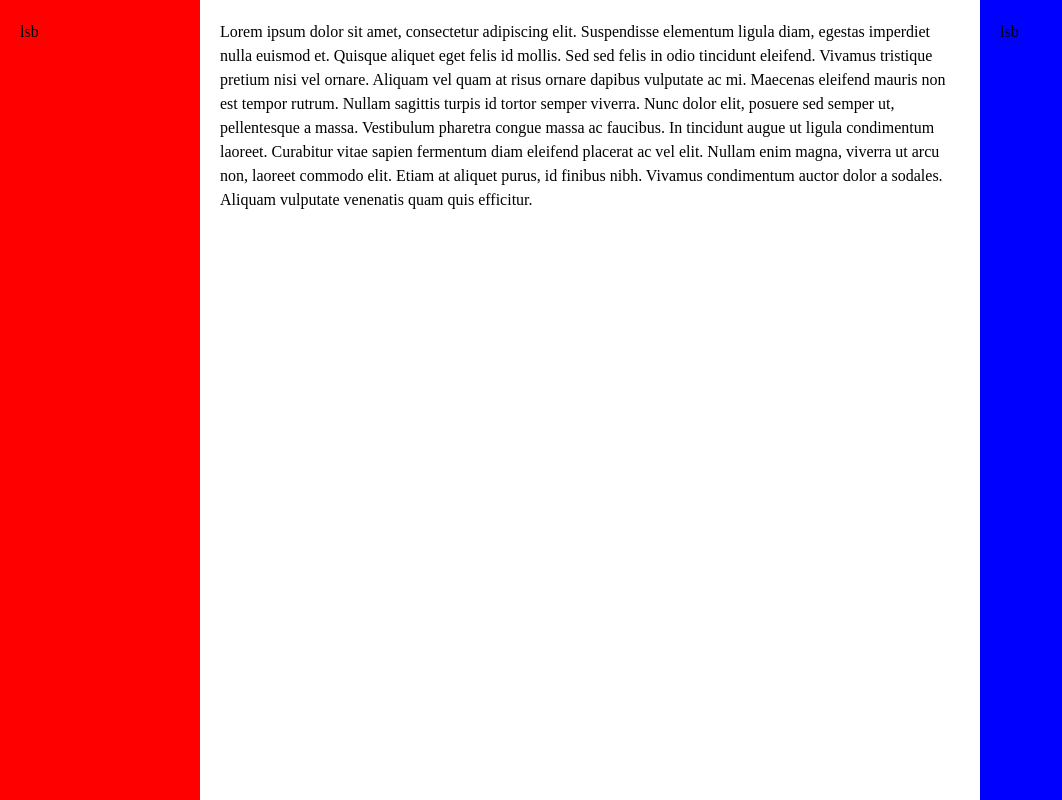
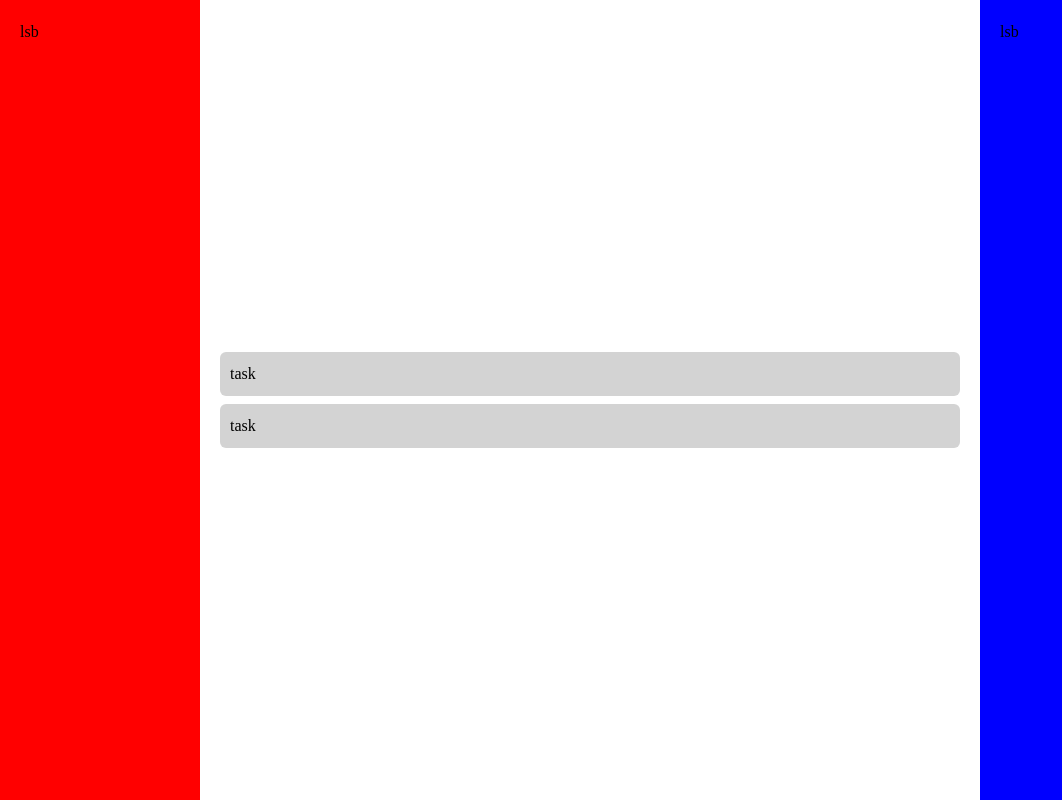
Before and after one commit to macaronpark/todo, a React (Vite) app: page / in a window 1280 px wide. Shown: the whole page, without its empty margins (0-1062 px from the left). Built offline with nearby package versions, Linux system fonts and the light colour scheme.

Commit message:
Task 컴포넌트 추가

```diff
--- a/src/App.tsx
+++ b/src/App.tsx
@@ -1,6 +1,6 @@
 import { useState } from 'react';
 import styles from './App.module.scss';
-import { CategorySideBar, TaskDetail, TaskList } from './ui';
+import { CategorySideBar, Task, TaskDetail, TaskList } from './ui';
 
 function App() {
   const [isSidebarVisible, setSidebarVisible] = useState(true);
@@ -12,7 +12,10 @@ function App() {
   return (
     <div className={styles.wrapper}>
       <CategorySideBar />
-      <TaskList onClick={toggleSidebar} />
+      <TaskList>
+        <Task onClick={toggleSidebar} />
+        <Task onClick={toggleSidebar} />
+      </TaskList>
       {isSidebarVisible && <TaskDetail />}
     </div>
   );
--- /dev/null
+++ b/src/ui/Task/Task.module.scss
@@ -0,0 +1,11 @@
+.wrapper {
+  background-color: lightgray;
+  padding: 10px;
+  border-radius: 6px;
+  cursor: pointer;
+  width: 100%;
+
+  &:hover {
+    background-color: gray;
+  }
+}
--- /dev/null
+++ b/src/ui/Task/Task.tsx
@@ -0,0 +1,15 @@
+import styles from './Task.module.scss';
+
+type TProps = {
+  onClick: () => void;
+};
+
+const Task = ({ onClick }: TProps) => {
+  return (
+    <div className={styles.wrapper} onClick={onClick}>
+      task
+    </div>
+  );
+};
+
+export default Task;
--- /dev/null
+++ b/src/ui/Task/index.ts
@@ -0,0 +1 @@
+export { default } from './Task';
--- a/src/ui/TaskList/TaskList.module.scss
+++ b/src/ui/TaskList/TaskList.module.scss
@@ -1,4 +1,6 @@
 .wrapper {
+  @include flex($flex-direction: column);
+  gap: 8px;
   flex-grow: 1;
   padding: 20px;
   background-color: #ffffff;
--- a/src/ui/TaskList/TaskList.tsx
+++ b/src/ui/TaskList/TaskList.tsx
@@ -1,28 +1,12 @@
+import { ReactElement } from 'react';
 import styles from './TaskList.module.scss';
 
 type TProps = {
-  onClick: () => void;
+  children: ReactElement | ReactElement[];
 };
 
-const TaskList = ({ onClick }: TProps) => {
-  return (
-    <div className={styles.wrapper} onClick={onClick}>
-      <p>
-        Lorem ipsum dolor sit amet, consectetur adipiscing elit. Suspendisse
-        elementum ligula diam, egestas imperdiet nulla euismod et. Quisque
-        aliquet eget felis id mollis. Sed sed felis in odio tincidunt eleifend.
-        Vivamus tristique pretium nisi vel ornare. Aliquam vel quam at risus
-        ornare dapibus vulputate ac mi. Maecenas eleifend mauris non est tempor
-        rutrum. Nullam sagittis turpis id tortor semper viverra. Nunc dolor
-        elit, posuere sed semper ut, pellentesque a massa. Vestibulum pharetra
-        congue massa ac faucibus. In tincidunt augue ut ligula condimentum
-        laoreet. Curabitur vitae sapien fermentum diam eleifend placerat ac vel
-        elit. Nullam enim magna, viverra ut arcu non, laoreet commodo elit.
-        Etiam at aliquet purus, id finibus nibh. Vivamus condimentum auctor
-        dolor a sodales. Aliquam vulputate venenatis quam quis efficitur.
-      </p>
-    </div>
-  );
+const TaskList = ({ children }: TProps) => {
+  return <div className={styles.wrapper}>{children}</div>;
 };
 
 export default TaskList;
--- a/src/ui/index.ts
+++ b/src/ui/index.ts
@@ -1,3 +1,4 @@
 export { default as CategorySideBar } from './CategorySideBar';
 export { default as TaskDetail } from './TaskDetail';
 export { default as TaskList } from './TaskList';
+export { default as Task } from './Task';
```
